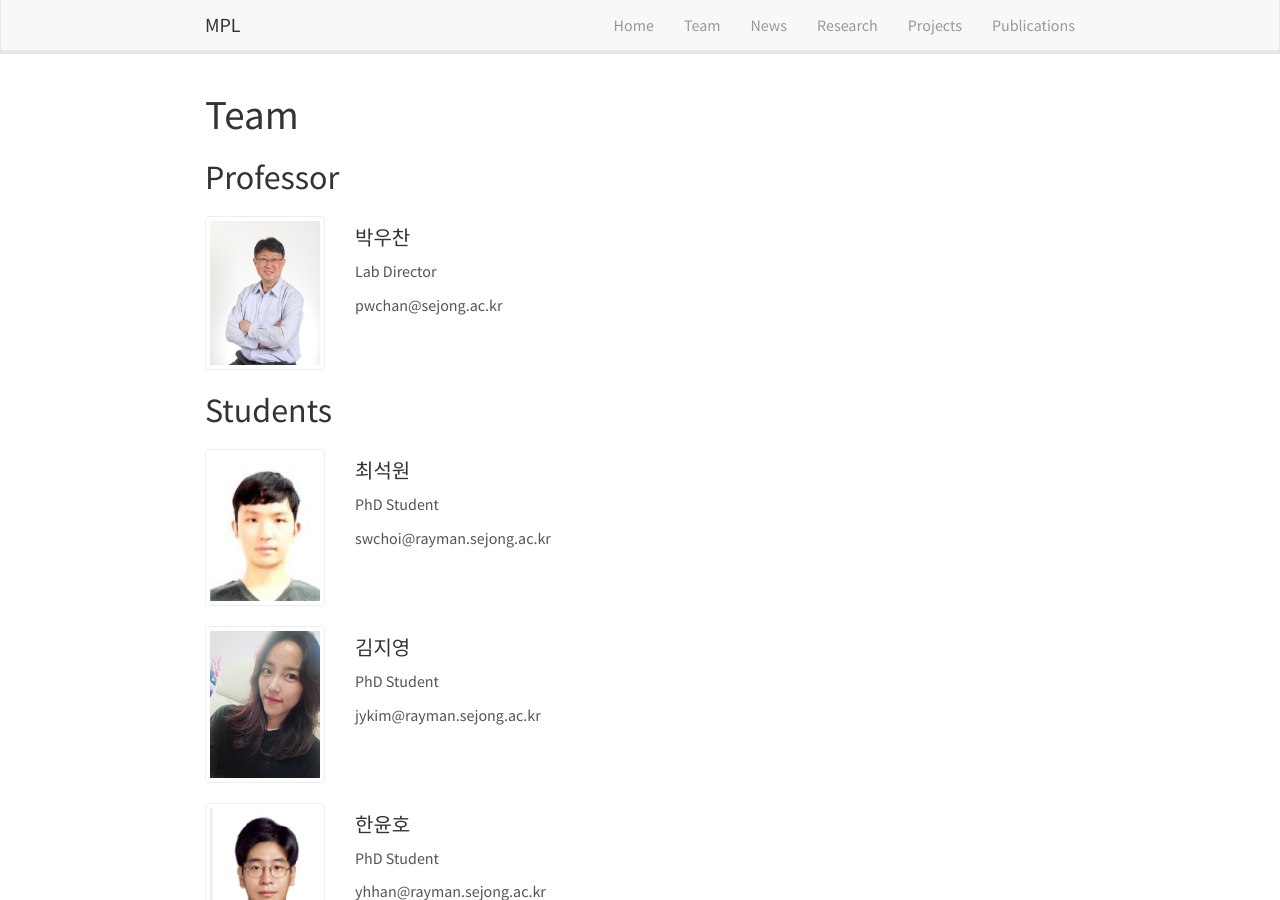
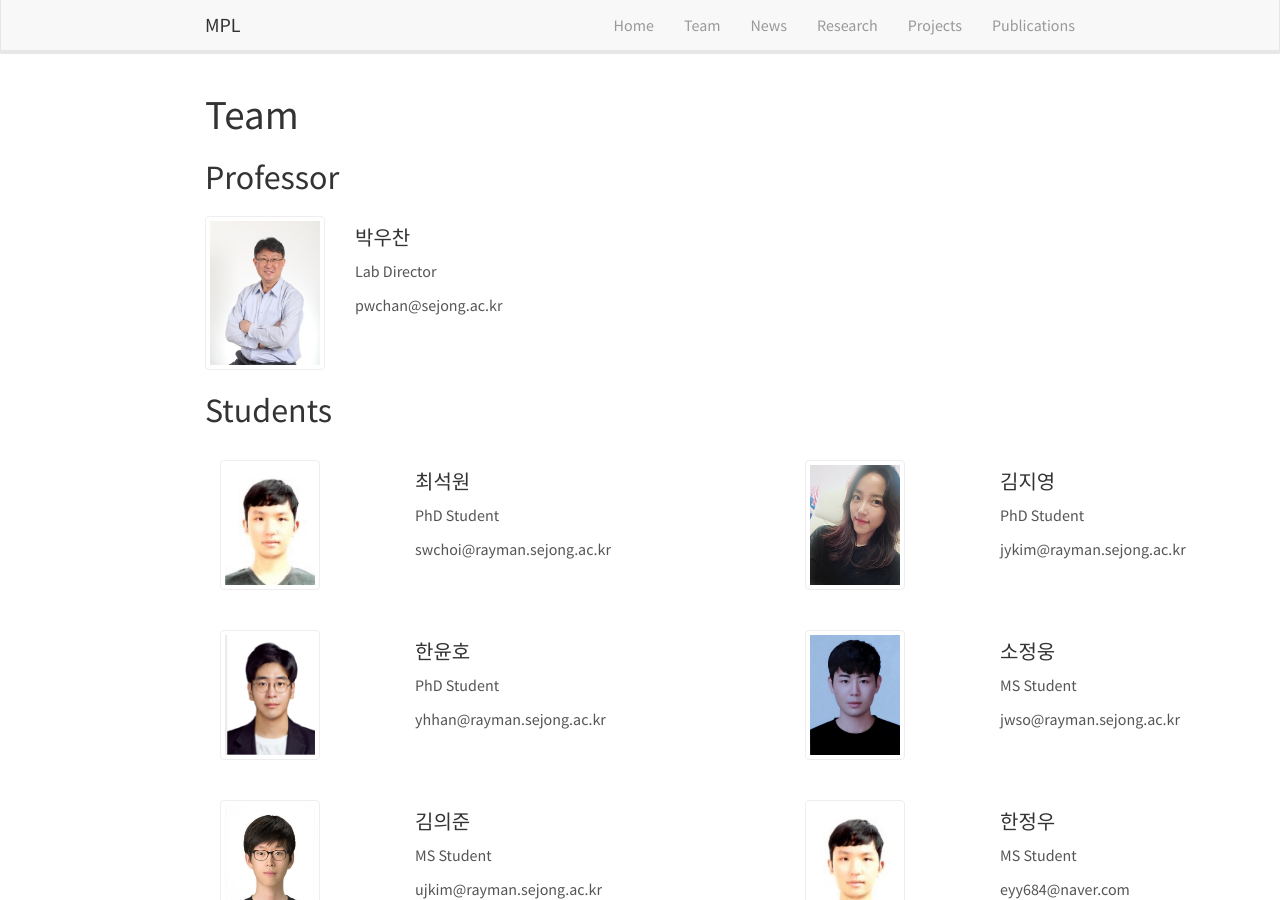
Before and after one commit to MPLRayman/webtest2, a Jekyll site: the page built from _pages/team/index.html, in a window 1280 px wide and 900 px high. Built offline with Jekyll 4.4.1, drawn with Linux system fonts in a browser that asks for light colours; nearby versions of some CDN libraries.

Commit message:
kmj test2 commit
test

```diff
--- a/_pages/team/index.html
+++ b/_pages/team/index.html
@@ -37,7 +37,7 @@ permalink: /team/
 
 <!-- Students -->
 
-<h2><a id="student"></a>Students</h2>
+<!-- <h2><a id="student"></a>Students</h2>
 {% assign members = site.posts | where: 'category', 'student' | sort: 'date' %}
 
 {% for member in members %}
@@ -60,7 +60,36 @@ permalink: /team/
         </div>
     </div>
 </div>
-{% endfor %}
+{% endfor %} -->
+
+<h2><a id="student"></a>Students</h2>
+{% assign members = site.posts | where: 'category', 'student' | sort: 'date' %}
+
+<div class="container">
+    <div class="row">
+        {% for member in members %}
+        <div class="col-md-6 mb-4">
+            <div class="card team-member-card">
+                <div class="row no-gutters">
+                    <div class="col-md-4">
+                        <img src="{{ site.url }}{{ site.baseurl }}/images/team/{{ member.image }}"
+                            class="card-img img-responsive img-thumbnail"
+                            style="max-width: 100px;"/>
+                    </div>
+                    <div class="col-md-8">
+                        <div class="card-body">
+                            <h4 class="card-title">{{ member.title }}</h4>
+                            <p class="card-text">{{ member.role }}</p>
+                            <p class="card-text">{{ member.email }}</p>
+                        </div>
+                    </div>
+                </div>
+            </div>
+        </div>
+        {% endfor %}
+    </div>
+</div>
+
 
 <h2><a id="alumni"></a>Alumni</h2>
 {% assign members = site.posts | where: 'category', 'alumni' | sort: 'date' %}
```
